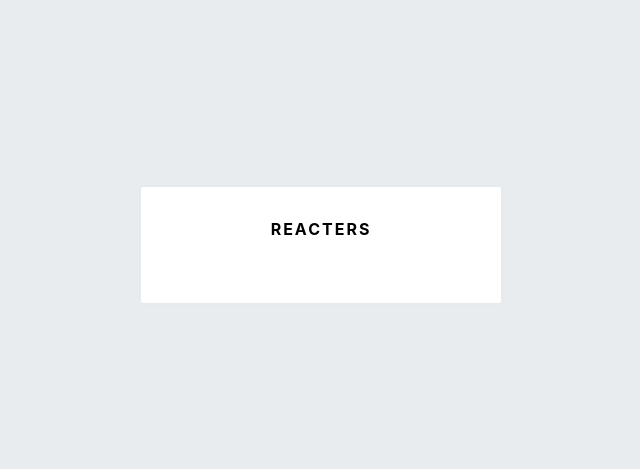
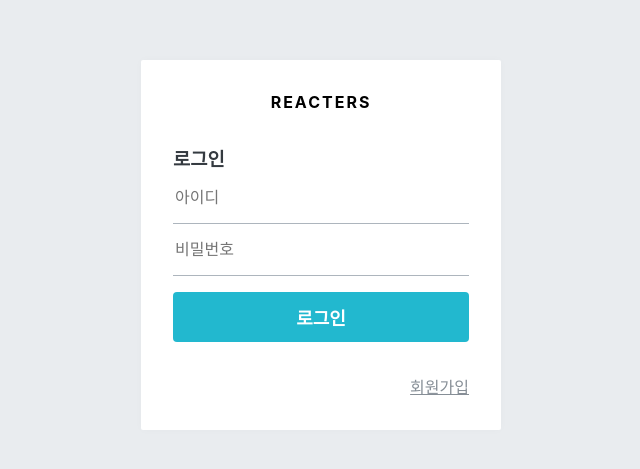
Before and after one commit to yeon-jae/JAVA_PT, a React (Create React App) app: page /login in a window 1280 px wide. Shown: the part 155-624 px from the top of the page, without its empty margins (319-959 px from the left). Built offline with nearby package versions, Linux system fonts and the light colour scheme.

Commit message:
REACTERS/login_register_page

```diff
--- a/src/components/auth/AuthForm.js
+++ b/src/components/auth/AuthForm.js
@@ -1,11 +1,84 @@
 import styled from 'styled-components';
+import {Link} from 'react-router-dom';
+import palette from '../../lib/styles/palette';
+import Button from '../common/Button';
+
 /*회원가입 또는 로그인 폼 보여주기*/
+const AuthFormBlock=styled.div`
+    h3{
+        margin:0;
+        color:${palette.gray[8]};
+        margin-bottom:1rem;
+    }
+`;
 
-const AuthFormBlock=styled.div``;
-const AuthForm=()=>{
+/*스타일링된 input */
+const StyledInput=styled.input`
+    font-size:1rem;
+    border:none;
+    border-bottom:1px solid ${palette.gray[5]};
+    padding-bottom:1rem;
+    outline:none;
+    width:100%;
+    &:focus{
+        color:$oc-teal-7;
+        border-bottom:1px solid ${palette.gray[7]};
+    }
+    &+&{
+        margin-top:1rem;
+    }
+`;
+
+/*폼 하단에 로그인 혹은 회원가입 링크를 보여준다. */
+const Footer=styled.div`
+    margin-top:2rem;
+    text-align:right;
+    a{
+        color:${palette.gray[6]};
+        text-decoration:underline;
+        &:hover{
+            color:${palette.gray[9]};
+        }
+    }
+`;
+const ButtonWithMarginTop=styled(Button)`
+    margin-top:1rem;
+`;
+/*type props에 따라 다른 내용을 보여주도록하기 */
+const textMap={
+    login:'로그인',
+    register:'회원가입',
+};
+
+const AuthForm=({type})=>{
+    const text=textMap[type];
     return(
         <AuthFormBlock>
-            AuthForm
+            <h3>{text}</h3>
+            <form>
+                <StyledInput autoComplete="username" name="username" placeholder="아이디"/>
+                <StyledInput autoComplete="new-password"
+                    name="password"
+                    placeholder="비밀번호"
+                    type="password"/>
+
+                {type ==='register' &&(
+                    <StyledInput
+                        autoComplete="new-password"
+                        name="passwordConfirm"
+                        placeholder="비밀번호 확인"
+                        type="password"
+                    />
+                )}
+                <ButtonWithMarginTop cyan fullWidth>{text}</ButtonWithMarginTop>
+            </form>
+            <Footer>
+                {type==='login'?(
+                    <Link to="/register">회원가입</Link>
+                ):(
+                    <Link to="/login">로그인</Link>
+                )}
+            </Footer>
         </AuthFormBlock>
     );
 };
--- a/src/components/auth/AuthTemplate.js
+++ b/src/components/auth/AuthTemplate.js
@@ -41,6 +41,7 @@ const AuthTemplate=({children})=>{
                 <div className="logo-area">
                     <Link to="/">REACTERS</Link>
                 </div>
+                {children}
             </WhiteBox>
         </AuthTemplateBlock>
     );
--- a/src/components/common/Button.js
+++ b/src/components/common/Button.js
@@ -1,5 +1,5 @@
-import { getByPlaceholderText } from '@testing-library/react';
-import styled, { withTheme } from 'styled-components';
+/*import { getByPlaceholderText } from '@testing-library/react';*/
+import styled, { css } from 'styled-components';
 import palette from '../../lib/styles/palette';
 
 const StyledButton =styled.button`
@@ -14,8 +14,25 @@ const StyledButton =styled.button`
 
     background-color:${palette.gray[8]};
     &:hover{
-        background:${palette.gray[6]}
+        background:${palette.gray[6]};
     }
+
+    ${props=>
+        props.fullWidth&&
+        css`
+            padding-top:0.75rem;
+            padding-bottom:0.75rem;
+            width:100%;
+            font-size:1.125rem;
+        `}
+    ${props=>
+        props.cyan&&
+        css`
+            background:${palette.cyan[5]};
+            $:hover{
+                background:${palette.cyan[4]};
+            }
+        `}
     `;
 
     const Button = props =><StyledButton{...props}/>;
--- a/src/pages/LoginPage.js
+++ b/src/pages/LoginPage.js
@@ -4,7 +4,9 @@ import AuthForm from '../components/auth/AuthForm';
 
 const LoginPage=()=>{
     return(
-        <AuthTemplate><AuthForm /></AuthTemplate>
+        <AuthTemplate>
+            <AuthForm type="login"/>
+            </AuthTemplate>
     );
 };
 export default LoginPage;
--- a/src/pages/RegisterPage.js
+++ b/src/pages/RegisterPage.js
@@ -3,7 +3,7 @@ import AuthForm from "../components/auth/AuthForm";
 const RegisterPage=()=>{
     return (
         <AuthTemplate>
-            <AuthForm />
+            <AuthForm type="register" />
         </AuthTemplate>
     );
 };
```
